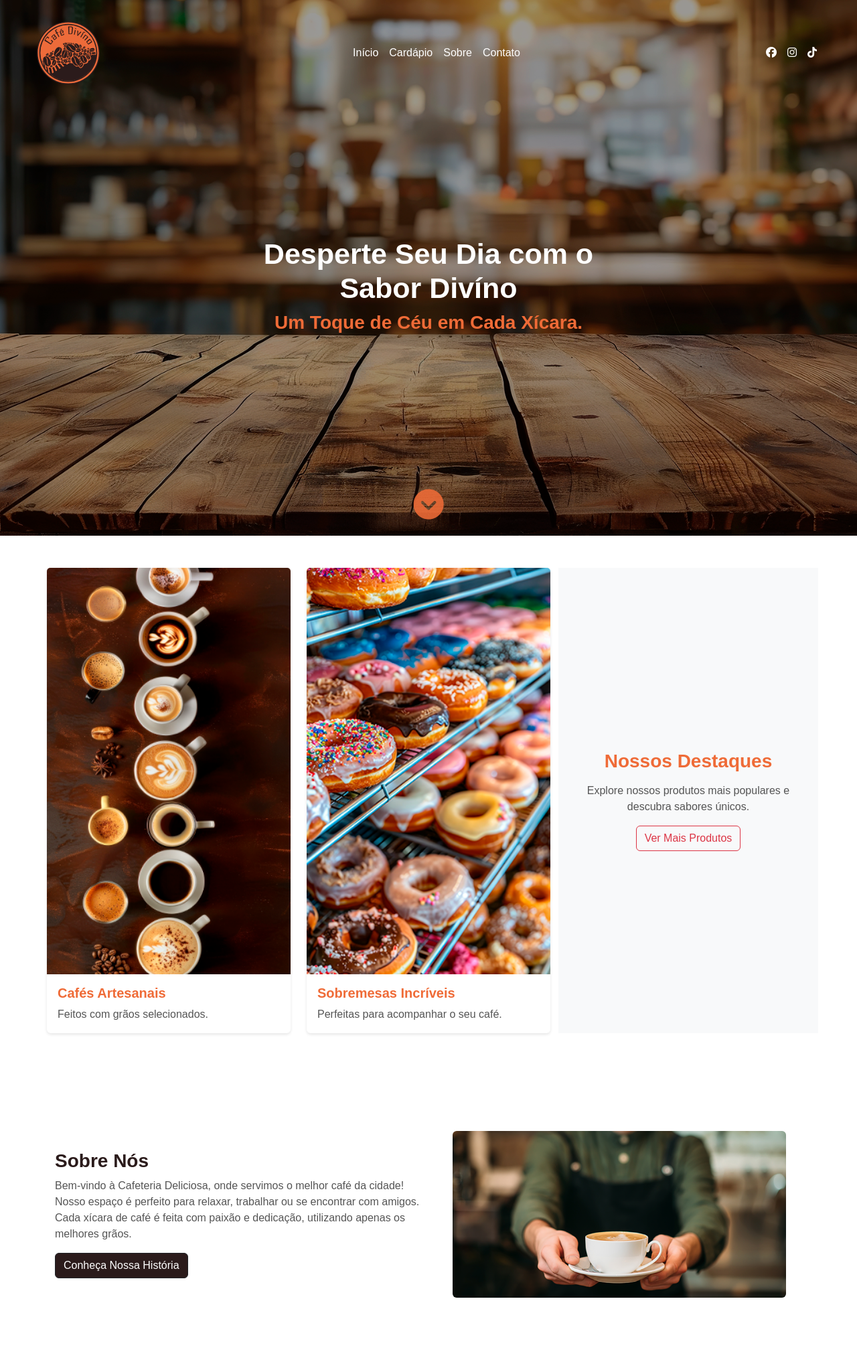
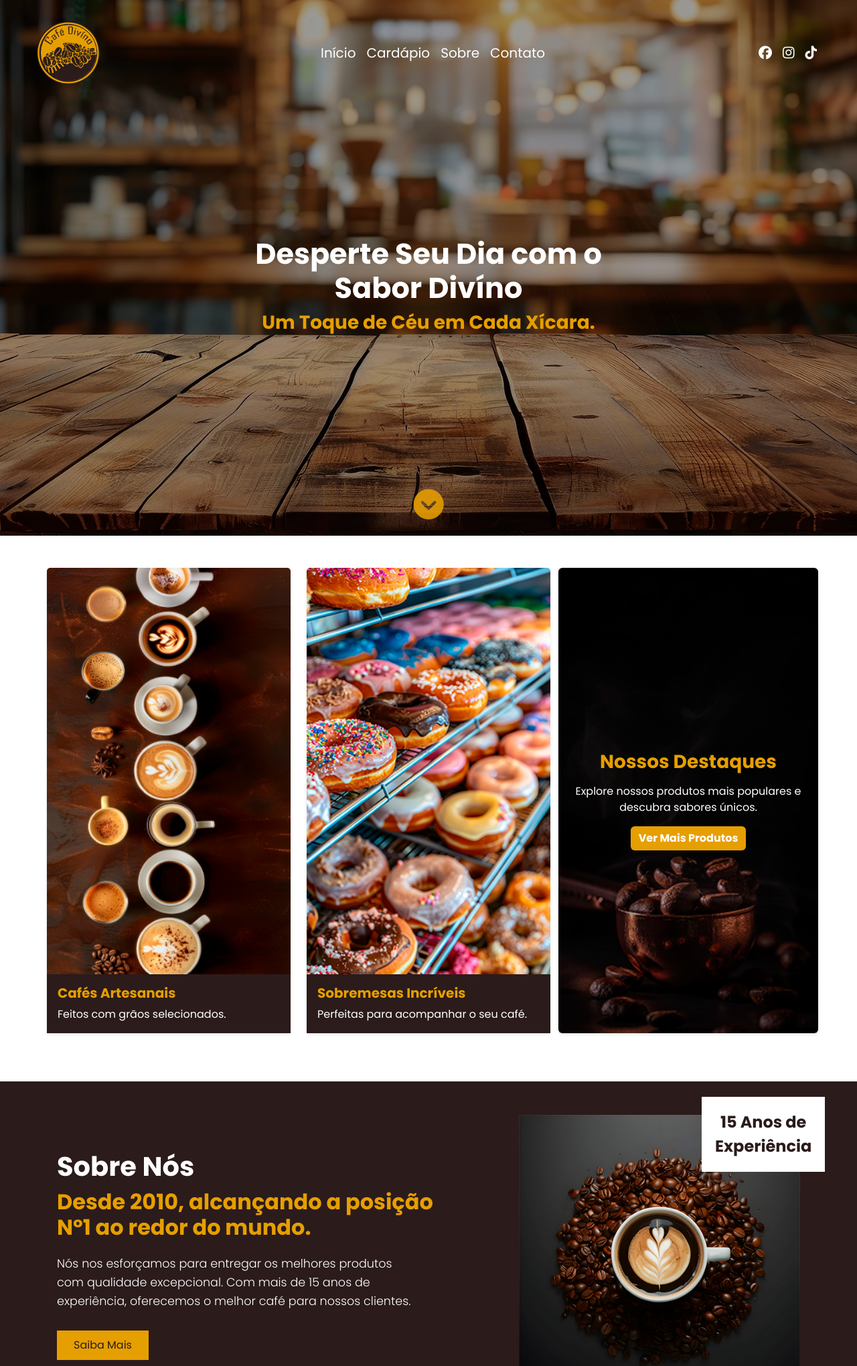
Before and after one commit to gabrixlfernando/cafe-divino, a PHP site: page / in a window 1280 px wide. Shown: the top 2040 px of the page at 67% size. Run offline with PHP 8.4, Linux system fonts and the light colour scheme; some libraries are stand-ins or nearby versions.

Commit message:
layout atualizado

```diff
--- a/css/style.css
+++ b/css/style.css
@@ -1,7 +1,31 @@
+@import url('https://fonts.googleapis.com/css2?family=Poppins:ital,wght@0,100;0,200;0,300;0,400;0,500;0,600;0,700;0,800;0,900;1,100;1,200;1,300;1,400;1,500;1,600;1,700;1,800;1,900&display=swap');
+
 body {
-    font-family: Arial, sans-serif;
+    font-family: Poppins, sans-serif;
     background-color: #ffffff;
 }
+
+/* Estilizando a barra de rolagem */
+::-webkit-scrollbar {
+    width: 5px; /* Largura da barra de rolagem */
+}
+
+/* Cor da parte de fundo da barra de rolagem */
+::-webkit-scrollbar-track {
+    background-color: #2b1b1b; /* Cor de fundo da track da barra de rolagem */
+}
+
+/* Cor da barra de rolagem em si */
+::-webkit-scrollbar-thumb {
+    background-color: #e69f00; /* Cor do thumb (parte que desliza) */
+    border-radius: 5px; /* Arredondamento */
+}
+
+/* Cor ao passar o mouse sobre a barra */
+::-webkit-scrollbar-thumb:hover {
+    background-color: #ffb84d; /* Um laranja mais claro ao passar o mouse */
+}
+
 
 .site{
     width: 1200px;
@@ -27,7 +51,7 @@ header {
     justify-content: space-between;
     align-items: center;
     background: url(../img/banner2.png);
-    background-repeat: repeat;
+    background-repeat: no-repeat;
     background-position: center;
     background-size: cover;
     background-color: rgba(0, 0, 0, 0.2);
@@ -36,7 +60,7 @@ header {
 }
 
 header nav div a h1{
-    background: url(../img/logo-café-divíno2.svg) no-repeat;
+    background: url(../img/logo-café-divíno3.svg) no-repeat;
     width: 100px;
     height: 100px;
     text-indent: -5000px;
@@ -51,7 +75,17 @@ header h2{
 
 header h3{
     font-size: 32px;
-    color: #ef6b37;
+    color: #e69f00;
+
+
+}
+
+header .nav-item a{
+    font-size: 20px;
+}
+
+header .nav-item a:hover{
+    color: #e69f00;
 }
 
 .banner-seta{
@@ -65,7 +99,7 @@ header h3{
 
   .fa.icone {
     font-size: 46px;
-    color: #ef6b37;
+    color: #e69f00;
     opacity: 1;
     animation: anima 1050ms ease-in infinite alternate;
   }
@@ -90,30 +124,44 @@ section h3 {
 
 section p {
     font-size: 1rem;
-    color: #555555;
+    color: #2b1b1b;
 }
 
-section .btn-outline-dark {
-    border: 2px solid #2b1b1b;
-    color: #555555;
+section .btn-dark {
+    background-color: #e69f00;
+    border: none;
+    color: #fff;
+    font-weight: bold;
+    align-self: self-start;
 }
 
-section .btn-outline-dark:hover {
-    background-color: #2b1b1b;
+section .btn-dark:hover {
+    background-color:  #2b1b1b;
     color: #ffffff;
 }
 
 
 .card-title {
-    color: #ef6b37;
+    color: #e69f00;
 }
 
 #destaques h3{
-    color: #ef6b37;
+    color: #e69f00;
+}
+
+#destaques .bg-light{
+    background: url(../img/destaques.png) no-repeat;
+    background-position: center;
+    background-size: cover;
+    color: #FFF;
+}
+
+#destaques .btn-dark{
+    align-self: center;
 }
 
 .action{
-    /* background: #ef6b37; */
+    /* background: #e69f00; */
     background: url(../img/banner.png) no-repeat;
     background-attachment: fixed;
     background-size: cover;
@@ -124,11 +172,105 @@ section .btn-outline-dark:hover {
 }
 
 .action h2{
-    color: #ef6b37;
+    color: #e69f00;
 }
 
 .action p{
-    color: #F2E8DF;
+    font-size: 20px;
+    font-weight: 400;
+    color: #FFF;
+}
+
+.action .btn-light{
+    background-color: #e69f00;
+    border: none;
+    color: #ffff;
+    font-weight: bold;
+}
+
+.action .btn-light:hover{
+    background-color: #ffff;
+    color: #e69f00;
+}
+
+
+
+.sobre {
+    background-color: #2b1b1b;
+    color: #ffffff;
+    padding: 50px 0;
+
+}
+
+.sobre .site{
+    display: flex;
+    justify-content: space-around;
+    align-items: center;
+    position: relative;
+}
+
+.sobre-texto {
+    width: 50%;
+}
+
+.sobre-texto h2 {
+    color: #ffffff;
+    font-size: 2.5em;
+    margin-bottom: 10px;
+}
+
+.sobre-texto h3 {
+    color: #e69f00;
+    font-size: 2em;
+    font-weight: bold;
+    margin-bottom: 20px;
+}
+
+.sobre-texto p {
+    font-size: 1.1em;
+    color: #ffffff;
+    line-height: 1.6;
+    max-width: 90%;
+    margin-bottom: 30px;
+    font-weight: 300;
+}
+
+.sobre-botao {
+    background-color: #e69f00;
+    color: #2b1b1b;
+    padding: 10px 25px;
+    border: none;
+    cursor: pointer;
+    font-size: 1em;
+    transition: background-color 0.3s ease;
+}
+
+.sobre-botao:hover {
+    background-color: #ffffff;
+    color: #e69f00;
+}
+
+.sobre-destaque {
+    position: absolute;
+    top: 7%;
+    left: 65%;
+    transform: translateY(-50%);
+    background-color: #ffffff;
+    color: #2b1b1b;
+    padding: 20px;
+    font-size: 1.5em;
+    font-weight: bold;
+    text-align: center;
+}
+
+.sobre-imagem {
+    width: 35%;
+    position: relative;
+    text-align: right;
+}
+
+.sobre-imagem img{
+    width: 100%;
 }
 
 
@@ -139,13 +281,21 @@ section .btn-outline-dark:hover {
     border: none;
 }
 
+#destaques .card-body{
+    background-color: #2b1b1b;
+}
+
 #destaques .card-title {
     font-size: 1.25rem;
     font-weight: bold;
 }
 
 #destaques .card-text {
-    color: #555555;
+    color: #fff;
+}
+
+#destaques p{
+    color: #fff;
 }
 
 #destaques .btn-outline-dark {
@@ -164,13 +314,18 @@ section .btn-outline-dark:hover {
     bottom: 20px;
     right: 20px;
     display: none;
-    background: #ef6b37 !important;
+    background: #e69f00 !important;
     border: none !important;
   }
 
   #btn-back-to-top:hover{
     opacity: 0.8;
   }
+
+
+
+
+
 
 
 /* Footer */
@@ -181,7 +336,7 @@ footer {
 footer h5 {
     font-weight: bold;
     margin-bottom: 15px;
-    color: #ef6b37;
+    color: #e69f00;
 }
 
 footer ul {
@@ -194,7 +349,7 @@ footer ul li {
 }
 
 footer ul li a:hover {
-    color: #F15A24;
+    color: #e69f00;
 }
 
 /* Redes Sociais */
@@ -204,7 +359,7 @@ footer .fa-lg {
 }
 
 footer .fa-lg:hover {
-    color: #F15A24;
+    color: #e69f00;
 }
 
 /* Responsividade */
--- a/index.html
+++ b/index.html
@@ -15,6 +15,8 @@
             href="https://cdn.jsdelivr.net/npm/bootstrap@5.3.0/dist/css/bootstrap.min.css"
             rel="stylesheet">
         <link rel="stylesheet" href="css/style.css">
+
+
     </head>
 
     <body>
@@ -106,17 +108,17 @@
                     </div>
 
                     <!-- Texto e Botão -->
-                    <div class="col-md-4 mb-4 d-flex flex-column justify-content-center bg-light align-items-center text-center">
+                    <div class="col-md-4 mb-4 d-flex flex-column justify-content-center bg-light align-items-center text-center card">
                         <h3 class="mb-3">Nossos Destaques</h3>
                         <p class="mb-3">Explore nossos produtos mais populares e descubra sabores únicos.</p>
-                        <a href="#" class="btn btn-outline-danger ">Ver Mais Produtos</a>
+                        <a href="#" class="btn btn-dark ">Ver Mais Produtos</a>
                     </div>
                 </div>
             </section>
 
 
             <!-- Seção Sobre -->
-            <section class="container my-5 sobre">
+            <!-- <section class="container my-5 sobre">
                 <div class="row align-items-center">
                     <div class="col-md-6">
                         <h3>Sobre Nós</h3>
@@ -134,20 +136,33 @@
                         </div>
                     </div>
                 </div>
+            </section> -->
+
+            <section class="sobre">
+                <article class="site">
+                    <div class="sobre-texto">
+                        <h2>Sobre Nós</h2>
+                        <h3>Desde 2010, alcançando a posição Nº1 ao redor do mundo.</h3>
+                        <p>Nós nos esforçamos para entregar os melhores produtos com qualidade excepcional. Com mais de 15 anos de experiência, oferecemos o melhor café para nossos clientes.</p>
+                        <button class="sobre-botao">Saiba Mais</button>
+                    </div>
+
+                    <div class="sobre-imagem">
+                        <!-- Aqui você pode inserir a imagem da xícara de café -->
+                        <img src="img/sobre-nos.png" alt="Café Divino">
+
+                        <div class="sobre-destaque">
+                            15 Anos de <br> Experiência
+                        </div>
+                    </div>
+
+
+                </article>
+
             </section>
 
-            <!-- chamada para ação -->
-            <section class="container-fluid action">
-                <div class="row">
-                    <div class="col-12 text-center">
-                        <div class="p-5 text-white rounded">
-                            <h2>Descubra Nossos Cafés Especiais</h2>
-                            <p>Experimente o melhor café da cidade!</p>
-                            <a href="#" class="btn btn-light">Saiba Mais</a>
-                        </div>
-                    </div>
-                </div>
-            </section>
+
+
 
             <!-- Produtos Populares -->
             <section class="container my-5">
@@ -198,6 +213,19 @@
                 </div>
             </section>
 
+                        <!-- chamada para ação -->
+                        <section class="container-fluid action">
+                            <div class="row">
+                                <div class="col-12 text-center">
+                                    <div class="p-5 text-white rounded">
+                                        <h2>Descubra Nossos Cafés Especiais</h2>
+                                        <p>Experimente o melhor café da cidade!</p>
+                                        <a href="#" class="btn btn-light">Saiba Mais</a>
+                                    </div>
+                                </div>
+                            </div>
+                        </section>
+
         <!-- Seção de Informações Adicionais -->
             <section class="container my-5">
                 <div class="row">
@@ -205,15 +233,20 @@
                     <div class="col-md-6 d-flex flex-column justify-content-center">
                         <h3 class="mb-3">Experiência Exclusiva no Café Divíno</h3>
                         <p class="mb-3">Descubra o que torna o Café Divíno um lugar especial. Nossa dedicação à excelência em cada xícara, desde a seleção dos melhores grãos até o atendimento impecável, cria uma experiência única que você não vai encontrar em nenhum outro lugar. Venha saborear nossas especialidades e sentir o verdadeiro prazer de um café feito com paixão.</p>
-                        <a href="#" class="btn btn-outline-dark">Saiba Mais</a>
+                        <a href="#" class="btn btn-dark">Saiba Mais</a>
                     </div>
 
                     <!-- Imagem -->
                     <div class="col-md-6">
-                        <img src="img/experiencia.png" alt="Descrição da Imagem" class="img-fluid">
+                        <img src="img/graos.png" alt="Descrição da Imagem" class="img-fluid">
                     </div>
                 </div>
             </section>
+
+
+
+
+
 
         </main>
 
@@ -228,7 +261,7 @@
             <div class="row site">
                 <!-- Logo -->
                 <div class="col-md-4 text-center text-md-start mb-3 mb-md-0">
-                    <img src="img/logo-café-divíno2.svg" alt="Logo Café Divíno" class="img-fluid" style="max-width: 150px;">
+                    <img src="img/logo-café-divíno3.svg" alt="Logo Café Divíno" class="img-fluid" style="max-width: 150px;">
                 </div>
 
                 <!-- Menu -->
--- a/js/script.js
+++ b/js/script.js
@@ -37,3 +37,28 @@ document.addEventListener("DOMContentLoaded", function() {
     }
   });
 });
+
+
+// Testimonials carousel
+$(".testimonial-carousel").owlCarousel({
+  autoplay: true,
+  smartSpeed: 1500,
+  margin: 30,
+  dots: true,
+  loop: true,
+  center: true,
+  responsive: {
+      0:{
+          items:1
+      },
+      576:{
+          items:1
+      },
+      768:{
+          items:2
+      },
+      992:{
+          items:3
+      }
+  }
+});
```
Also changed, not shown: img/about.png (added), img/destaques.png (added), img/logo-café-divíno3.svg (added), img/sobre-nos.png (added), 2 other files.
